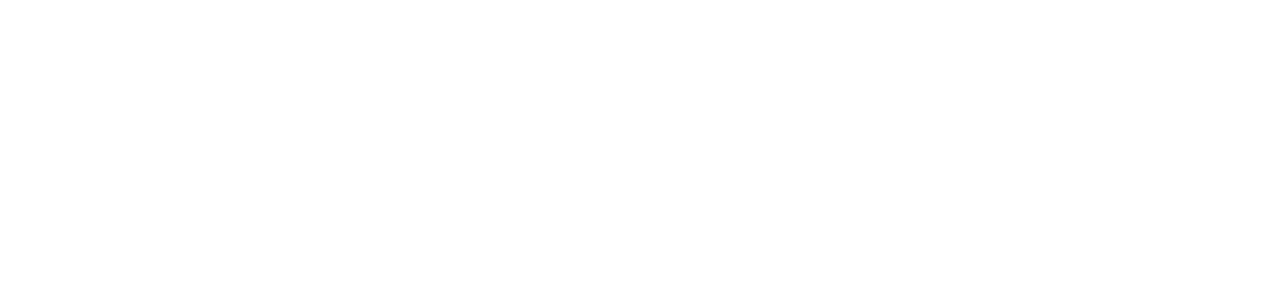
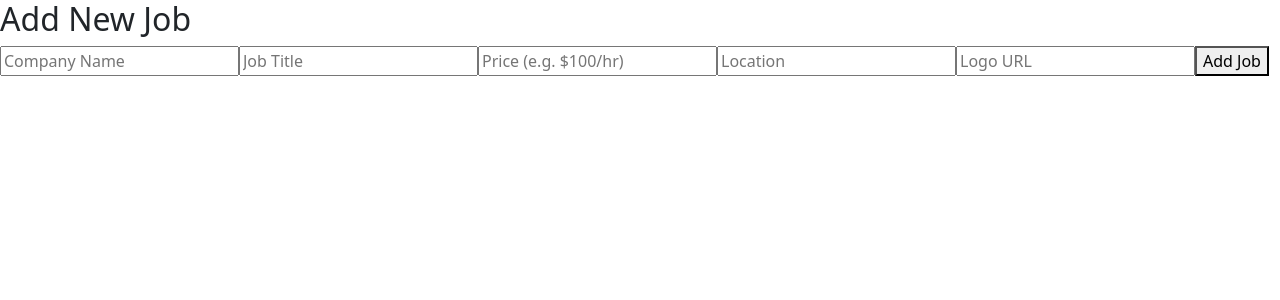
Before and after one commit to Misam-Shaban/Findify, a React (Vite) app: page /add-job in a window 1280 px wide. Before the commit this address had no page. Shown: the top 300 px of the page. Built offline with nearby package versions, Linux system fonts and the light colour scheme.

Commit message:
Auto-generate job id on create

```diff
--- a/src/App.jsx
+++ b/src/App.jsx
@@ -1,6 +1,7 @@
 import { BrowserRouter, Routes, Route } from "react-router-dom";
 import JobDescription from "./jobs/JobDescription";
 import Jobs from "./jobs";
+import AddJob from "./jobs/Addjob";
 
 function App() {
   return (
@@ -8,6 +9,7 @@
       <Routes>
         <Route path="/" element={<Jobs />} />
         <Route path="/job/:id" element={<JobDescription />} />
+        <Route path="/add-job" element={<AddJob />} />
       </Routes>
     </BrowserRouter>
   );
--- /dev/null
+++ b/src/jobs/Addjob.jsx
@@ -0,0 +1,100 @@
+import { useState } from "react";
+import { useNavigate } from "react-router-dom";
+
+function AddJob() {
+  const navigate = useNavigate();
+
+  const [formData, setFormData] = useState({
+    company: "",
+    title: "",
+    price: "",
+    location: "",
+    postedDays: "Just now",
+    logo: "",
+  });
+
+  const handleChange = (e) => {
+    setFormData({
+      ...formData,
+      [e.target.name]: e.target.value,
+    });
+  };
+
+  const handleSubmit = async (e) => {
+    e.preventDefault();
+
+    try {
+      const response = await fetch(
+        "https://job-cards-with-react-production.up.railway.app/api/jobs",
+        {
+          method: "POST",
+          headers: { "Content-Type": "application/json" },
+          body: JSON.stringify(formData),
+        },
+      );
+
+      if (response.ok) {
+        navigate("/");
+      } else {
+        console.log("Something went wrong");
+      }
+    } catch (err) {
+      console.log(err);
+    }
+  };
+
+  return (
+    <div className="add-job-page">
+      <h2>Add New Job</h2>
+      <form onSubmit={handleSubmit}>
+        <input
+          type="text"
+          name="company"
+          placeholder="Company Name"
+          value={formData.company}
+          onChange={handleChange}
+          required
+        />
+
+        <input
+          type="text"
+          name="title"
+          placeholder="Job Title"
+          value={formData.title}
+          onChange={handleChange}
+          required
+        />
+
+        <input
+          type="text"
+          name="price"
+          placeholder="Price (e.g. $100/hr)"
+          value={formData.price}
+          onChange={handleChange}
+          required
+        />
+
+        <input
+          type="text"
+          name="location"
+          placeholder="Location"
+          value={formData.location}
+          onChange={handleChange}
+          required
+        />
+
+        <input
+          type="text"
+          name="logo"
+          placeholder="Logo URL"
+          value={formData.logo}
+          onChange={handleChange}
+        />
+
+        <button type="submit">Add Job</button>
+      </form>
+    </div>
+  );
+}
+
+export default AddJob;
```
Also changed, not shown: 1 other file (tests, documents, lock files or other folders).
